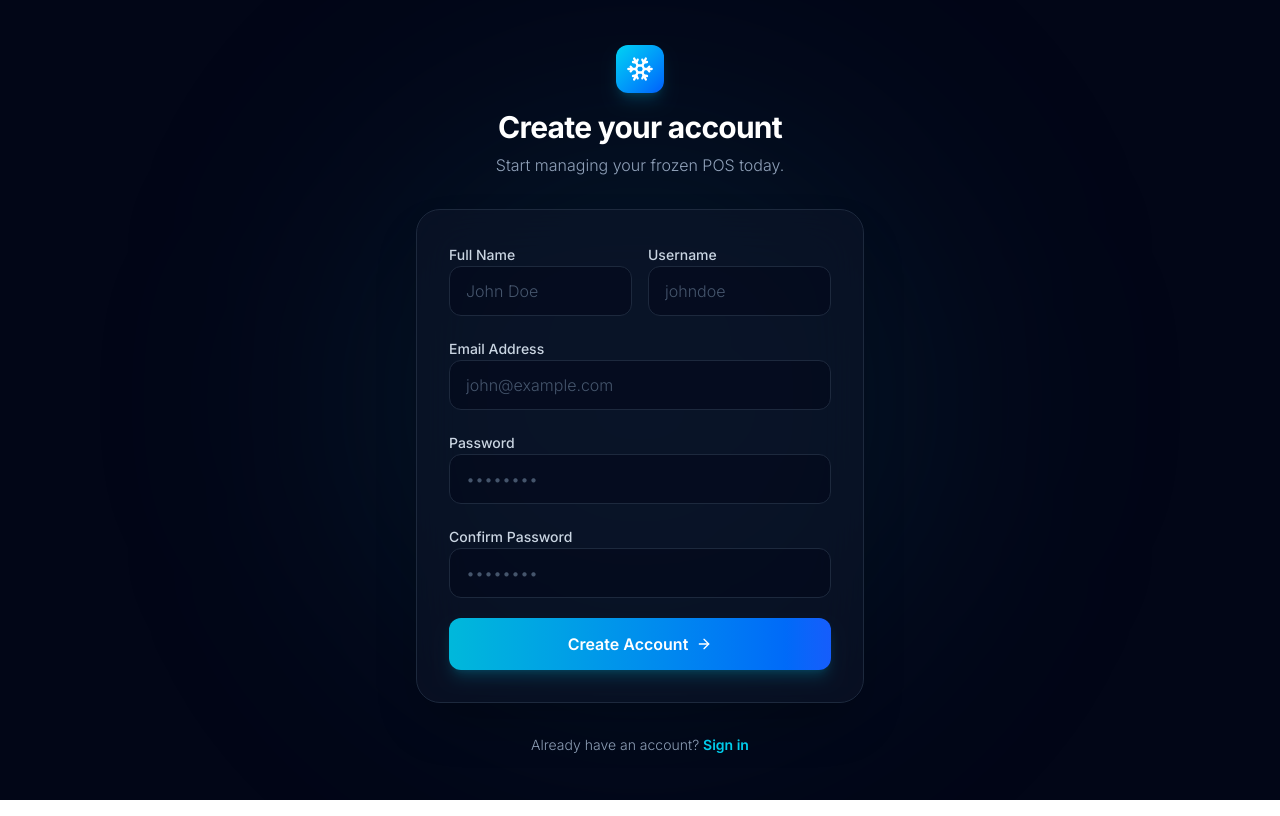
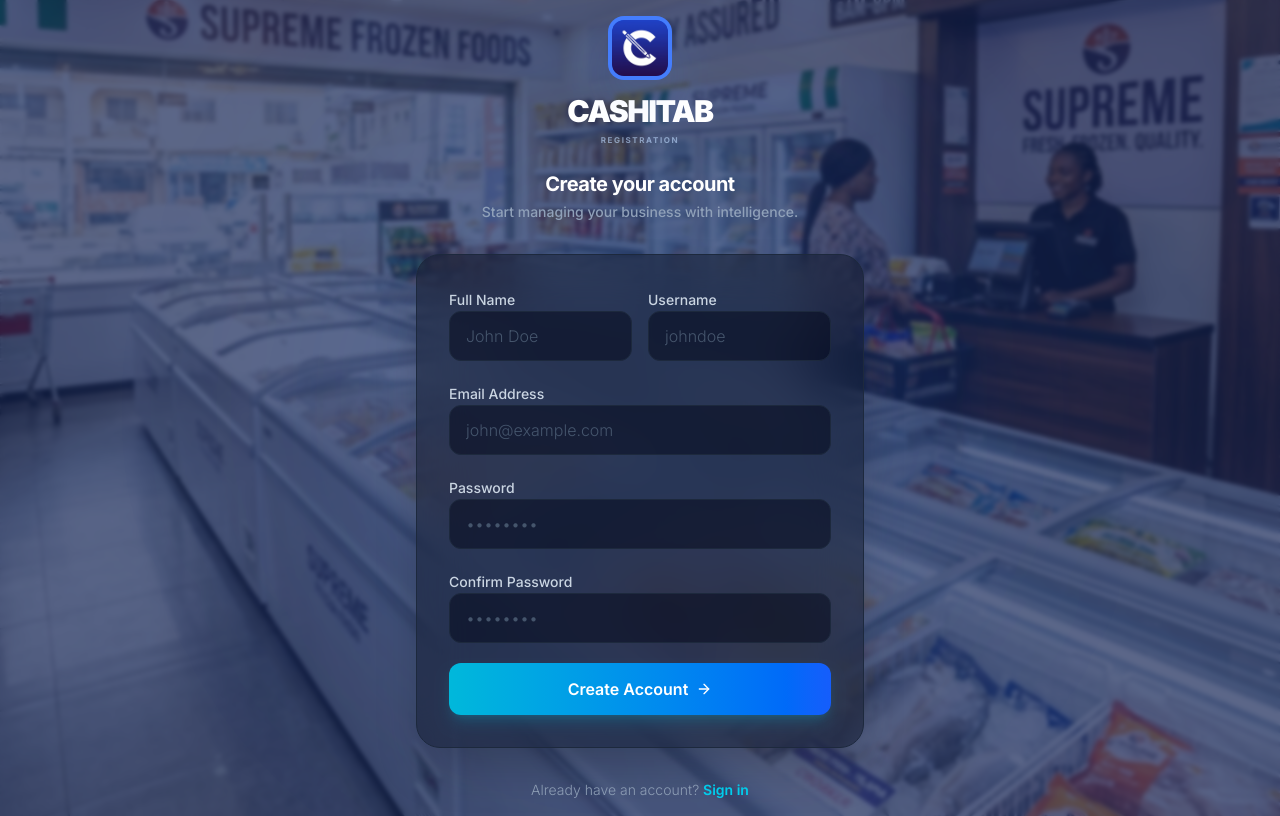
Before and after one commit to cashitabOrg/cashbook, a Next.js app: page /register in a window 1280 px wide. Built offline with nearby package versions, Linux system fonts and the light colour scheme; no server answers.

Commit message:
Synchronized CASHITAB branding across Signup, Onboarding, and Landing pages.

```diff
--- a/app/onboarding/page.tsx
+++ b/app/onboarding/page.tsx
@@ -50,12 +50,26 @@
       <div className="absolute top-0 right-0 w-[500px] h-[500px] bg-cyan-900/20 rounded-full blur-[120px] pointer-events-none" />
 
       <div className="w-full max-w-md relative z-10 flex flex-col items-center">
+        {/* Background Image with Blue Overlay */}
+        <div
+          className="absolute inset-0 z-[-1] bg-cover bg-center bg-no-repeat fixed"
+          style={{ backgroundImage: "url('/login-bg.png')" }}
+        >
+          <div className="absolute inset-0 bg-blue-950/80 backdrop-blur-[2px]" />
+        </div>
+
         <div className="text-center mb-8">
-          <div className="mx-auto bg-slate-800/80 w-16 h-16 rounded-2xl flex items-center justify-center mb-6 shadow-xl border border-slate-700/50">
-            <Store className="w-8 h-8 text-cyan-400" />
+          <div className="flex flex-col items-center mb-6">
+            <div className="w-16 h-16 rounded-2xl bg-blue-600 flex items-center justify-center shadow-2xl shadow-blue-500/20 mb-4 group transition-transform hover:scale-105 active:scale-95 border-4 border-white/20 relative overflow-hidden">
+              <img src="/logo-icon.png" alt="CASHITAB Logo" className="w-full h-full object-contain" />
+            </div>
+            <h1 className="text-3xl font-black tracking-tighter uppercase select-none text-white leading-none">
+              CASHITAB
+            </h1>
+            <p className="text-blue-200 font-bold tracking-[0.2em] uppercase text-[8px] mt-2 opacity-60">Store Setup</p>
           </div>
-          <h1 className="text-3xl font-bold text-white mb-2 tracking-tight">Set up your store</h1>
-          <p className="text-slate-400 font-light">Tell us a bit about your business to get started.</p>
+          <h2 className="text-xl font-bold text-white mb-1 tracking-tight">Set up your store</h2>
+          <p className="text-slate-400 font-medium text-sm">Tell us a bit about your business to get started.</p>
         </div>
 
         <div className="w-full bg-slate-900/50 backdrop-blur-xl border border-slate-800 p-8 rounded-3xl shadow-2xl">
--- a/app/page.tsx
+++ b/app/page.tsx
@@ -12,12 +12,12 @@
 
       {/* Navbar */}
       <header className="relative z-10 container mx-auto px-4 sm:px-6 py-4 sm:py-6 flex items-center justify-between">
-        <div className="flex items-center gap-2">
-          <div className="bg-gradient-to-br from-cyan-400 to-blue-600 p-1.5 sm:p-2 rounded-lg sm:rounded-xl shadow-lg shadow-cyan-500/20 shrink-0">
-            <Snowflake className="w-5 h-5 sm:w-6 sm:h-6 text-white" />
+        <div className="flex items-center gap-3">
+          <div className="bg-blue-600 p-1.5 sm:p-2 rounded-lg sm:rounded-xl shadow-lg shadow-blue-500/20 shrink-0 border border-white/10 overflow-hidden w-9 h-9 sm:w-11 sm:h-11 flex items-center justify-center">
+            <img src="/logo-icon.png" alt="CASHITAB" className="w-full h-full object-contain" />
           </div>
-          <span className="text-xl sm:text-2xl font-bold tracking-tight bg-clip-text text-transparent bg-gradient-to-r from-cyan-300 to-blue-500">
-            FrozenPOS
+          <span className="text-xl sm:text-2xl font-black tracking-tighter text-white uppercase select-none">
+            CASHITAB
           </span>
         </div>
         <nav className="flex items-center gap-3 sm:gap-6">
@@ -37,10 +37,10 @@
           <span className="text-[10px] sm:text-xs font-medium text-slate-300 uppercase tracking-wide">v2.0 Early Access is Live</span>
         </div>
 
-        <h1 className="text-4xl sm:text-5xl md:text-7xl font-extrabold tracking-tight max-w-4xl mx-auto leading-[1.15] mb-6 md:mb-8">
-          The Ultimate SaaS POS for <br className="hidden sm:block" />
-          <span className="text-transparent bg-clip-text bg-gradient-to-r from-cyan-400 via-blue-500 to-indigo-600 block sm:inline mt-2 sm:mt-0">
-            Frozen Food Stores.
+        <h1 className="text-4xl sm:text-5xl md:text-7xl font-extrabold tracking-[ -0.04em] max-w-4xl mx-auto leading-[1.1] mb-6 md:mb-8 text-white uppercase">
+          The Ultimate Smart POS for <br className="hidden sm:block" />
+          <span className="text-transparent bg-clip-text bg-gradient-to-r from-cyan-400 via-blue-500 to-indigo-600 block sm:inline mt-2 sm:mt-0 tracking-tighter">
+            CASHITAB.
           </span>
         </h1>
 
--- a/app/register/page.tsx
+++ b/app/register/page.tsx
@@ -50,17 +50,31 @@
   }
 
   return (
-    <div className="min-h-screen bg-[#020617] flex items-center justify-center p-4 selection:bg-cyan-500/30 font-sans relative overflow-hidden">
-      {/* Background glow */}
-      <div className="absolute top-1/2 left-1/2 -translate-x-1/2 -translate-y-1/2 w-[600px] h-[600px] bg-cyan-900/20 rounded-full blur-[120px] pointer-events-none" />
+    <div className="min-h-screen flex items-center justify-center p-4 selection:bg-cyan-500/30 font-sans relative overflow-hidden bg-slate-950">
+      {/* Background Image with Blue Overlay */}
+      <div
+        className="absolute inset-0 z-0 bg-cover bg-center bg-no-repeat"
+        style={{ backgroundImage: "url('/login-bg.png')" }}
+      >
+        <div className="absolute inset-0 bg-blue-950/70 backdrop-blur-[2px]" />
+      </div>
+
+      {/* Background glow shadow */}
+      <div className="absolute top-1/2 left-1/2 -translate-x-1/2 -translate-y-1/2 w-[600px] h-[600px] bg-blue-500/10 rounded-full blur-[120px] pointer-events-none z-0" />
 
       <div className="w-full max-w-md relative z-10">
         <div className="text-center mb-8">
-          <div className="mx-auto bg-gradient-to-br from-cyan-400 to-blue-600 w-12 h-12 rounded-xl flex items-center justify-center shadow-lg shadow-cyan-500/20 mb-4">
-            <Snowflake className="w-7 h-7 text-white" />
+          <div className="flex flex-col items-center mb-6">
+            <div className="w-16 h-16 rounded-2xl bg-blue-600 flex items-center justify-center shadow-2xl shadow-blue-500/20 mb-4 group transition-transform hover:scale-105 active:scale-95 border-4 border-white/20 relative overflow-hidden">
+              <img src="/logo-icon.png" alt="CASHITAB Logo" className="w-full h-full object-contain" />
+            </div>
+            <h1 className="text-3xl font-black tracking-tighter uppercase select-none text-white leading-none">
+              CASHITAB
+            </h1>
+            <p className="text-blue-200 font-bold tracking-[0.2em] uppercase text-[8px] mt-2 opacity-60">Registration</p>
           </div>
-          <h1 className="text-3xl font-bold text-white mb-2 tracking-tight">Create your account</h1>
-          <p className="text-slate-400 font-light">Start managing your frozen POS today.</p>
+          <h2 className="text-xl font-bold text-white mb-1 tracking-tight">Create your account</h2>
+          <p className="text-slate-400 font-medium text-sm">Start managing your business with intelligence.</p>
         </div>
 
         <div className="bg-slate-900/50 backdrop-blur-xl border border-slate-800 p-8 rounded-3xl shadow-2xl">
```
